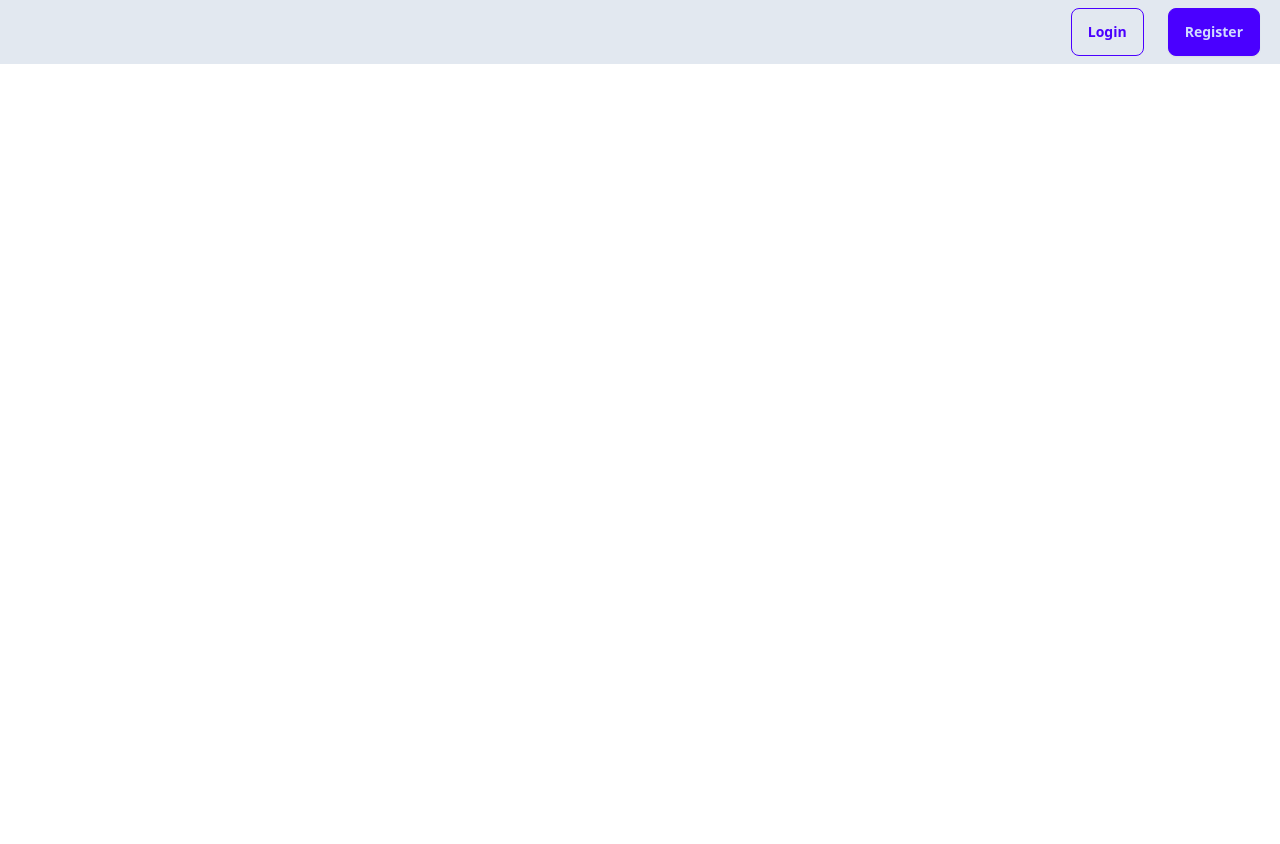
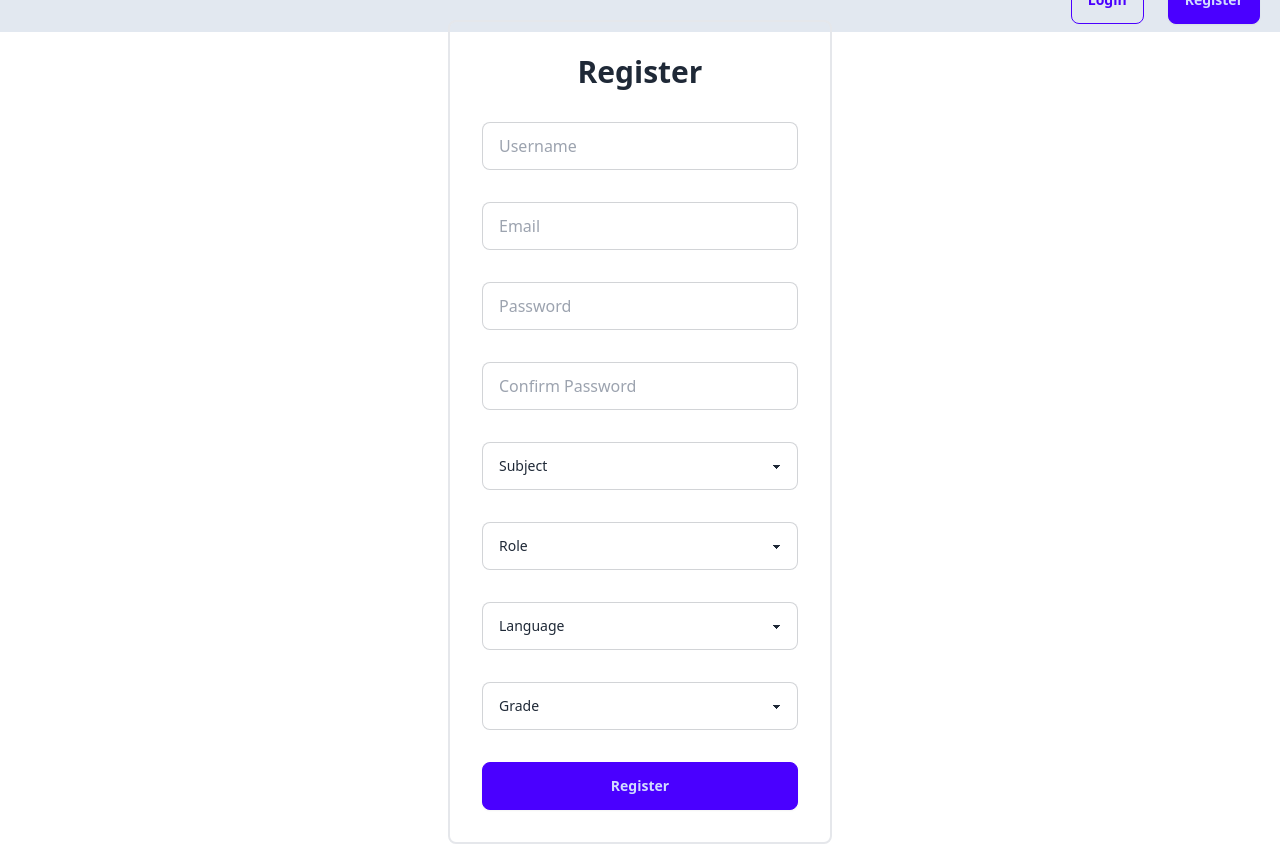
Before and after one commit to sourabhshukla/revlyAssignment, a React (Vite) app in the folder frontend/: page / in a window 1280 px wide. Before the commit the page ends 800 px from the top, so only its background shows below. Built offline with nearby package versions, Linux system fonts and the light colour scheme.

Commit message:
Added login and register page

```diff
--- a/frontend/src/App.tsx
+++ b/frontend/src/App.tsx
@@ -1,8 +1,9 @@
 import "./App.css";
-import Header from "./components/Header";
+import Login from "./pages/Login";
+import Register from "./pages/Register";
 
 function App() {
-  return <Header />;
+  return <Register />;
 }
 
 export default App;
--- a/frontend/src/components/Header.tsx
+++ b/frontend/src/components/Header.tsx
@@ -1,6 +1,6 @@
 export default function Header() {
   return (
-    <nav className="bg-slate-200 flex justify-end py-2">
+    <nav className="bg-slate-200 flex justify-end py-2 w-full">
       <div className="flex gap-6 cursor-pointer pr-5">
         <button className="btn btn-primary btn-outline">Login</button>
         <button className="btn btn-primary">Register</button>
--- /dev/null
+++ b/frontend/src/components/LoginForm.tsx
@@ -0,0 +1,18 @@
+export default function LoginForm() {
+  return (
+    <div className="flex flex-col rounded-lg justify-around items-center border-2 w-96 p-8 gap-y-8 border-solid ">
+      <h2 className="text-3xl font-bold">Login</h2>
+      <input
+        type="email"
+        placeholder="Email"
+        className="input input-bordered w-full max-w-xs"
+      />
+      <input
+        type="password"
+        placeholder="Password"
+        className="input input-bordered w-full max-w-xs"
+      />
+      <button className="btn btn-block btn-primary">Login</button>
+    </div>
+  );
+}
--- /dev/null
+++ b/frontend/src/components/RegisterForm.tsx
@@ -0,0 +1,77 @@
+export default function RegisterForm() {
+  return (
+    <div className="flex flex-col rounded-lg justify-around items-center border-2 w-96 p-8 gap-y-8 border-solid ">
+      <h2 className="text-3xl font-bold">Register</h2>
+      <input
+        type="text"
+        placeholder="Username"
+        className="input input-bordered w-full max-w-xs"
+      />
+      <input
+        type="email"
+        placeholder="Email"
+        className="input input-bordered w-full max-w-xs"
+      />
+      <input
+        type="password"
+        placeholder="Password"
+        className="input input-bordered w-full max-w-xs"
+      />
+      <input
+        type="password"
+        placeholder="Confirm Password"
+        className="input input-bordered w-full max-w-xs"
+      />
+      <select
+        aria-label="label for the select"
+        className="select select-bordered w-full max-w-xs"
+      >
+        <option disabled selected>
+          Subject
+        </option>
+        <option value="Biology">Biology</option>
+        <option value="Chemistry">Chemistry</option>
+        <option value="Physics">Physics</option>
+        <option value="Maths">Maths</option>
+      </select>
+      <select
+        aria-label="label for the select"
+        className="select select-bordered w-full max-w-xs"
+      >
+        <option disabled selected>
+          Role
+        </option>
+        <option value="Student">Student</option>
+        <option value="Tutor">Tutor</option>
+      </select>
+      <select
+        aria-label="label for the select"
+        className="select select-bordered w-full max-w-xs"
+      >
+        <option disabled selected>
+          Language
+        </option>
+        <option value="Hindi">Hindi</option>
+        <option value="English">English</option>
+        <option value="Marathi">Marathi</option>
+        <option value="Tamil">Tamil</option>
+        <option value="Telugu">Telugu</option>
+      </select>
+      <select
+        aria-label="label for the select"
+        className="select select-bordered w-full max-w-xs"
+      >
+        <option disabled selected>
+          Grade
+        </option>
+        <option value="8">8</option>
+        <option value="9">9</option>
+        <option value="10">10</option>
+        <option value="11">11</option>
+        <option value="12">12</option>
+      </select>
+
+      <button className="btn btn-block btn-primary">Register</button>
+    </div>
+  );
+}
--- /dev/null
+++ b/frontend/src/pages/Login.tsx
@@ -0,0 +1,13 @@
+import Header from "../components/Header";
+import LoginForm from "../components/LoginForm";
+
+export default function Login() {
+  return (
+    <div className="flex flex-col items-center justify-center h-screen">
+      <Header />
+      <div className="h-full flex items-center">
+        <LoginForm />
+      </div>
+    </div>
+  );
+}
--- /dev/null
+++ b/frontend/src/pages/Register.tsx
@@ -0,0 +1,13 @@
+import Header from "../components/Header";
+import RegisterForm from "../components/RegisterForm";
+
+export default function Register() {
+  return (
+    <div className="flex flex-col items-center justify-center h-screen">
+      <Header />
+      <div className="h-full flex items-center">
+        <RegisterForm />
+      </div>
+    </div>
+  );
+}
```
